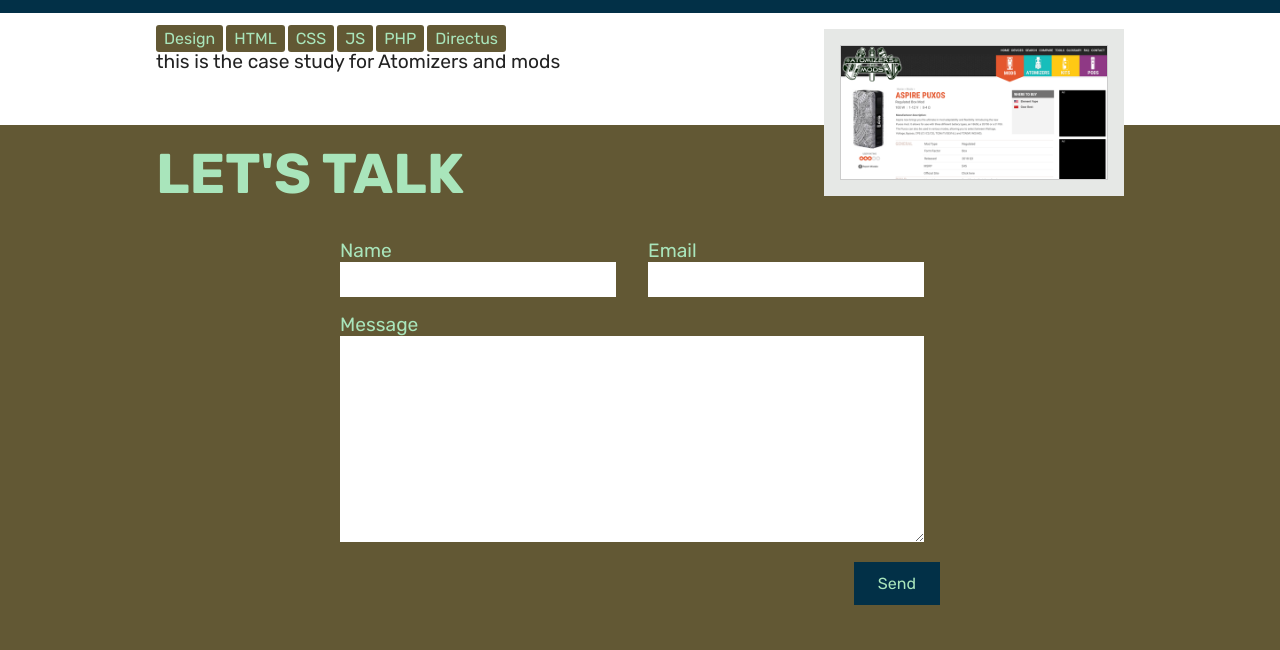
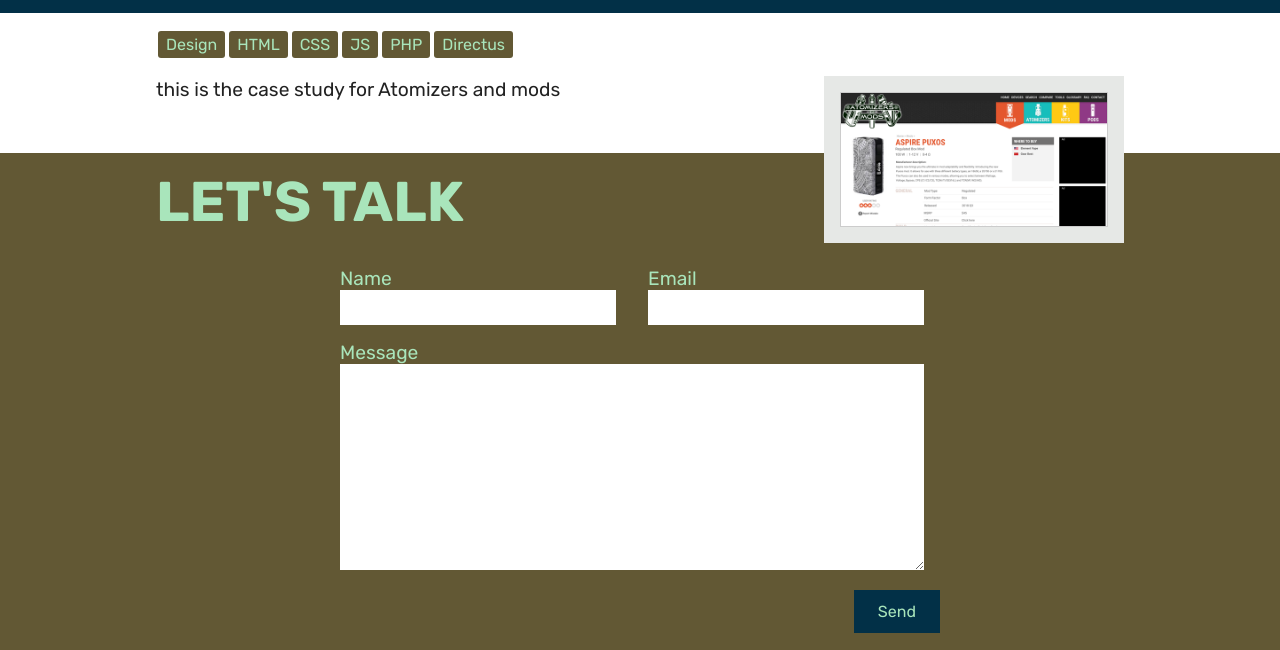
Before and after one commit to fuzzylogicltd/fuzzylogic.ltd-v1, a Gatsby site: page /work/atomizers-mods in a window 1280 px wide. Shown: the part 165-815 px from the top of the page. Built offline with nearby package versions, Linux system fonts and the light colour scheme; Gatsby itself is replaced by a stand-in of ours.

Commit message:
Case study tags fix

```diff
--- a/src/templates/caseStudy.js
+++ b/src/templates/caseStudy.js
@@ -21,8 +21,10 @@ export default function caseStudy({ data }) {
           </section>
           <section class="content">
               <article className="container">
+                <div className={styles.caseStudyTagHolder}>
+                  { frontmatter.tags.split(",").map((tag) => <span key={tag} className={styles.caseStudyTag}>{tag}</span> ) }
+                </div>
 
-              { frontmatter.tags.split(",").map((tag) => <span key={tag} className={styles.caseStudyTag}>{tag}</span> ) }
                 <div className={styles.caseStudyHeader}>
                   <div>
                     <GatsbyImage image={getImage(frontmatter.image)} alt={frontmatter.title} className={styles.caseStudyHeaderImage} />
--- a/src/templates/caseStudy.module.css
+++ b/src/templates/caseStudy.module.css
@@ -9,11 +9,17 @@
     float:right;
 }
 
+.caseStudyTagHolder {
+    display:flex;
+    flex-wrap: wrap;
+    margin-bottom: 1rem;
+}
+
 span.caseStudyTag {
     background-color: var(--dark2);
     color:var(--light1);
     border-radius: 3px;
-    margin-right: 3px;
+    margin: 2px;
     padding: 0.25rem 0.5rem;
 }
 
```
